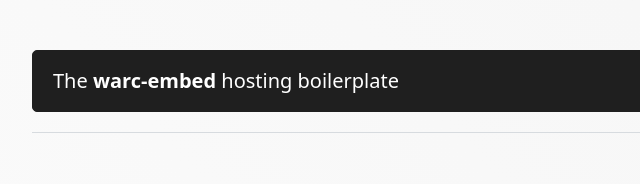
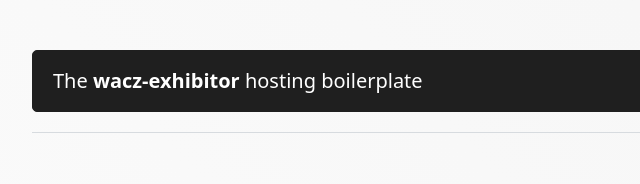
Before and after one commit to harvard-lil/tools.perma.cc, a plain HTML site: page public/index.html in a window 1280 px wide. Shown: the part 1556-1740 px from the top of the page, 242-882 px from the left. Drawn offline with Linux system fonts and the light colour scheme.

Commit message:
warc-embed > wacz-exhibitor

```diff
--- a/public/index.html
+++ b/public/index.html
@@ -98,9 +98,9 @@
           <span>Storage, Hosting and Playback</span>
         </h2>
 
-        <details id="warc-embed">
+        <details id="wacz-exhibitor">
           <summary role="button" class="contrast">
-            <span role="heading" aria-level="3">The <strong>warc-embed</strong> hosting boilerplate</span>
+            <span role="heading" aria-level="3">The <strong>wacz-exhibitor</strong> hosting boilerplate</span>
           </summary>
 
           <h4>Because we wondered:</h4>
@@ -117,7 +117,7 @@
           </ul>
 
           <p>
-            <a href="https://github.com/harvard-lil/warc-embed" role="button">
+            <a href="https://github.com/harvard-lil/wacz-exhibitor" role="button">
               <img src="/assets/github-white.svg" alt="Github" aria-hidden="true"/>
               <span>warc-embed on GitHub</span>
             </a>
```
